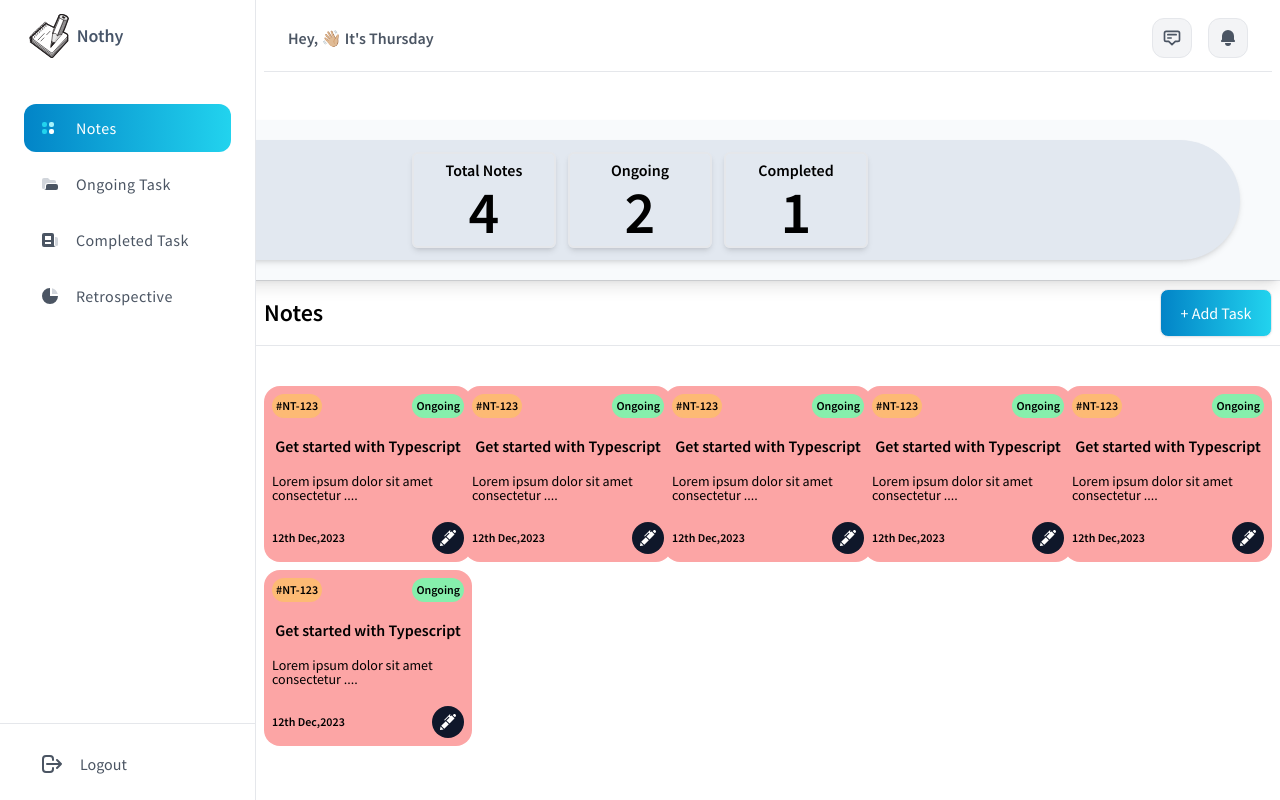
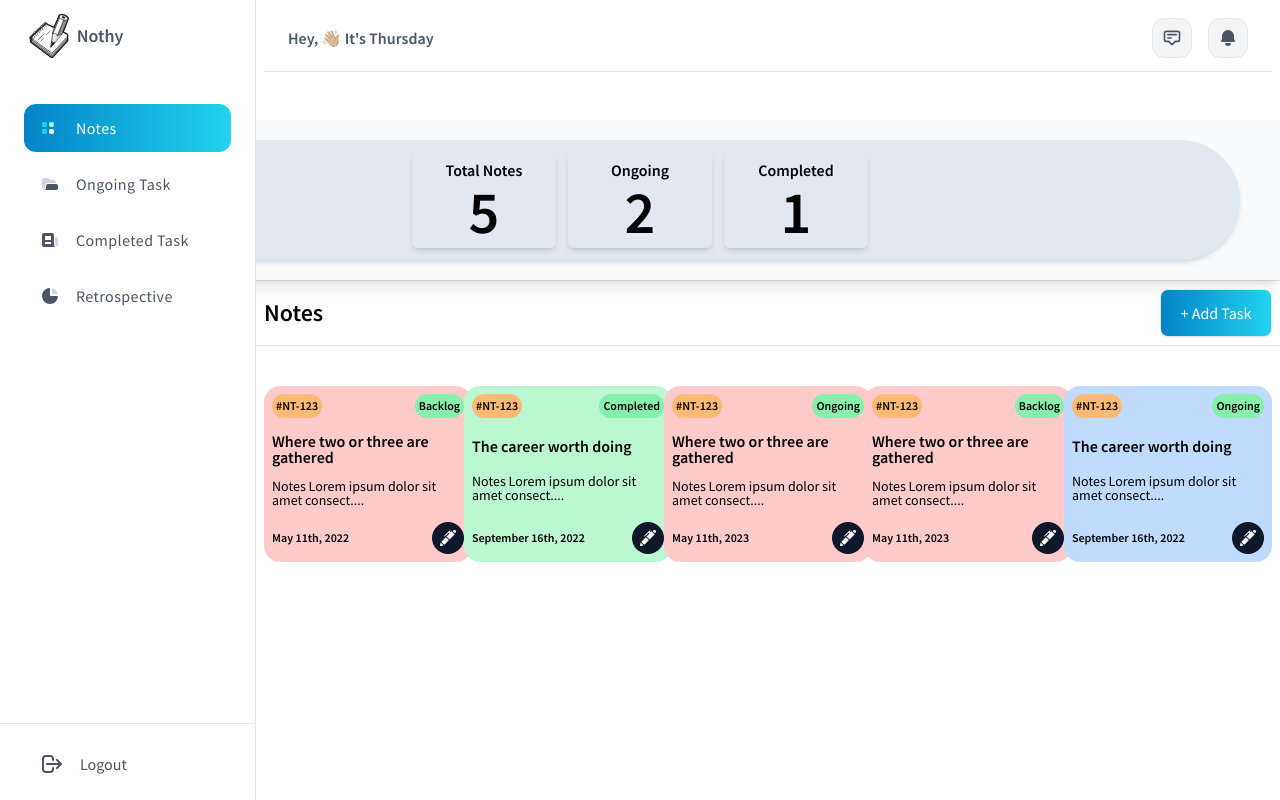
Before and after one commit to sazzy-josh/techsity, a React (Vite) app in the folder Test2/: page / in a window 1280 px wide. Built offline with nearby package versions, Linux system fonts and the light colour scheme.

Commit message:
feat : add dynamism to card component

```diff
--- a/Test2/src/Pages/Dashboard.jsx
+++ b/Test2/src/Pages/Dashboard.jsx
@@ -1,17 +1,21 @@
 import React from "react";
+import {useSelector} from "react-redux";
 import {NoteCard} from "../components";
 
 const Dashboard = () => {
+  const allTask = useSelector((state) => state.notes.TaskDetails);
+
   return (
     //Layout
     <div className='ml-auto mb-6 lg:w-[75%] xl:w-[80%] 2xl:w-[85%] p-4'>
       <div className='grid grid-cols-2 md:grid-cols-3 lg:grid-cols-5 gap-2 items-center justify-items-center'>
-        <NoteCard />
-        <NoteCard />
-        <NoteCard />
-        <NoteCard />
-        <NoteCard />
-        <NoteCard />
+        {allTask.map((task) => {
+          return (
+            <>
+              <NoteCard key={task.id} {...task} />
+            </>
+          );
+        })}
       </div>
     </div>
   );
--- a/Test2/src/components/activity-comps/Overview.jsx
+++ b/Test2/src/components/activity-comps/Overview.jsx
@@ -26,7 +26,7 @@ const Overview = () => {
             count={countDetails.TaskDetails.length}
           />
           <OverviewCard title='Ongoing' count={Ongoing} />
-          <OverviewCard title='Completed' count={Backlogs} />
+          <OverviewCard title='Completed' count={Completed} />
         </div>
       </div>
     </div>
--- a/Test2/src/components/dashboard-comps/NoteCard.jsx
+++ b/Test2/src/components/dashboard-comps/NoteCard.jsx
@@ -1,31 +1,39 @@
 import React from "react";
 // import {EditIcon} from "../../assets";
 
-const NoteCard = () => {
+const NoteCard = ({...task}) => {
+  console.log(task);
+
+  const {id, title, content, createdAt, theme, labels} = task;
+  console.log(theme);
+
   return (
-    <div className='w-40 h-56 md:w-52 md:h-44 flex flex-col items-center justify-between bg-red-300 rounded-2xl p-2'>
+    <div
+      className={`w-40 h-56 md:w-52 md:h-44 flex flex-col items-center justify-between ${
+        theme == "green"
+          ? "bg-green-200"
+          : theme == "red"
+          ? "bg-red-200"
+          : "bg-blue-200"
+      } rounded-2xl p-2`}
+    >
       <div className='w-full flex flex-row justify-between'>
         <div className='hidden lg:block rounded-full p-1 bg-orange-300 text-xs font-semibold'>
           #NT-123
         </div>
-        <div className='rounded-full p-1 bg-green-300 text-xs font-semibold'>
-          <p>Ongoing</p>
+        <div className='rounded-full p-1 bg-green-300 text-xs font-semibold '>
+          <p>{labels[0].title}</p>
         </div>
       </div>
 
-      <p className='text-md font-bold leading-none'>
-        Get started with Typescript
-      </p>
+      <p className='text-md font-bold leading-none text-left w-full'>{title}</p>
 
       <div className='flex leading-none text-sm'>
-        {"Lorem  ipsum dolor sit amet consectetur adipisicing  ipsum dolor sit amet consectetur adipisicing ipsum dolor sit amet consectetur adipisicing elit. Ab, cupiditate lorem ko".substring(
-          0,
-          40,
-        ) + "...."}
+        {content.length > 40 ? content.substring(0, 40) + "...." : content}
       </div>
 
       <div className='flex items-center justify-between w-full'>
-        <p className='text-xs font-semibold'>12th Dec,2023</p>
+        <p className='text-xs font-semibold'>{createdAt}</p>
 
         <div className='rounded-full w-8 h-8 flex items-center justify-center bg-slate-900 p-2 ml-auto cursor-pointer'>
           <svg
--- a/Test2/src/database/index..js
+++ b/Test2/src/database/index..js
@@ -15,7 +15,7 @@ export const NotesContent = [
       "Notes Lorem ipsum dolor sit amet consectetur adipisicing elit. Aliquid eius libero sit amet consectetur adipisicing elit",
     createdAt: "September 16th, 2022",
     labels: [{title: "Completed", color: "green"}],
-    theme: "blue",
+    theme: "green",
   },
   {
     id: 3,
@@ -24,6 +24,15 @@ export const NotesContent = [
       "Notes Lorem ipsum dolor sit amet consectetur adipisicing elit ipsum dolor sit amet consectetur adipisicing elit.",
     createdAt: "May 11th, 2023",
     labels: [{title: "Ongoing", color: "blue"}],
+    theme: "red",
+  },
+  {
+    id: 5,
+    title: "Where two or three are gathered",
+    content:
+      "Notes Lorem ipsum dolor sit amet consectetur adipisicing elit ipsum dolor sit amet consectetur adipisicing elit.",
+    createdAt: "May 11th, 2023",
+    labels: [{title: "Backlog", color: "blue"}],
     theme: "red",
   },
   {
--- a/Test2/src/main.jsx
+++ b/Test2/src/main.jsx
@@ -7,11 +7,9 @@ import App from "./App";
 import "./index.css";
 
 ReactDOM.createRoot(document.getElementById("root")).render(
-  <React.StrictMode>
-    <Router>
-      <Provider store={store}>
-        <App />
-      </Provider>
-    </Router>
-  </React.StrictMode>,
+  <Router>
+    <Provider store={store}>
+      <App />
+    </Provider>
+  </Router>,
 );
```
Also changed, not shown: Test2/src/assets/empty-box-icon.svg (added), Test2/src/assets/notas.svg.
